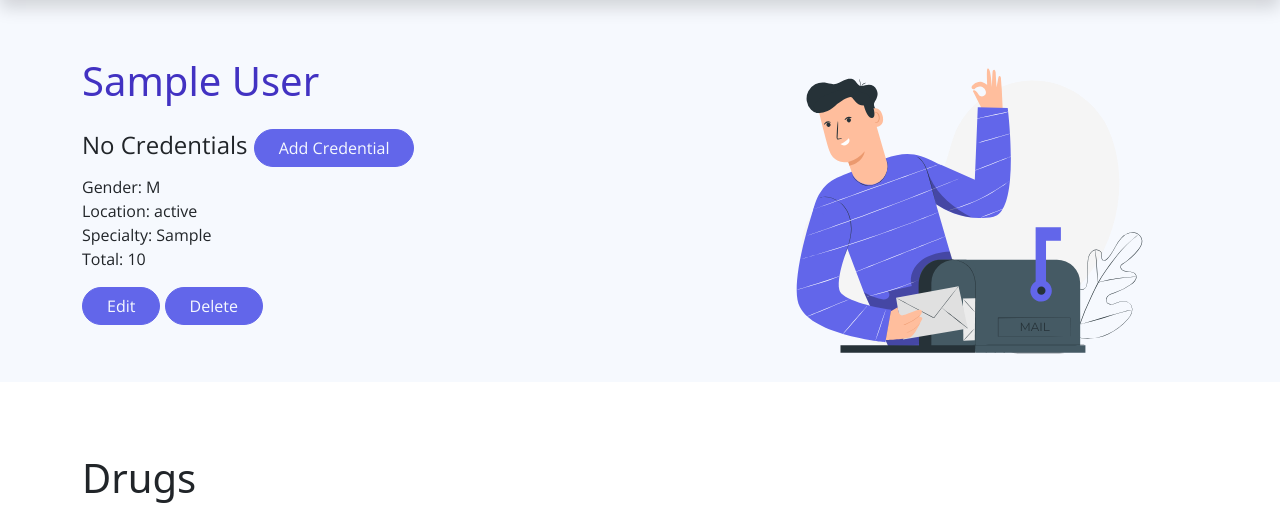
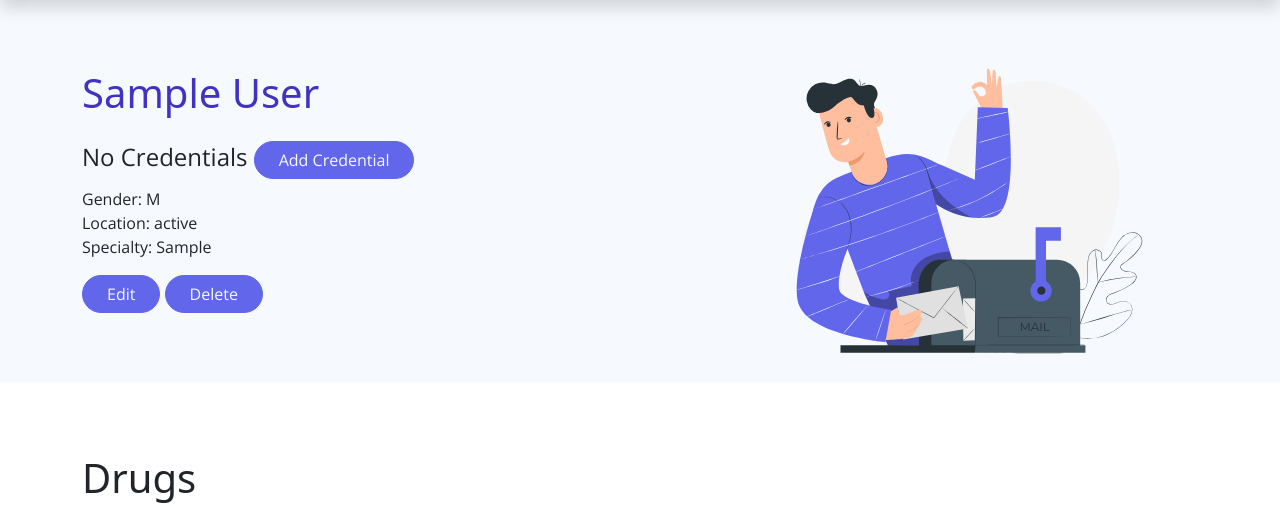
Before and after one commit to IS-Core-1-15/intex, a Django app: page /detail/person/1/ in a window 1280 px wide. Shown: the part 76-587 px from the top of the page. Run offline with Django 3.2, Linux system fonts and the light colour scheme; tables that the repository leaves empty hold one stand-in row (values such as "Sample post"); data that the repository does not hold is empty; parts of the project's set-up code (start-up, migrations or seed data) failed here and were passed over; some libraries are stand-ins or nearby versions.

Commit message:
Remove total

```diff
--- a/templates/DrugApp/details/p_detail.html
+++ b/templates/DrugApp/details/p_detail.html
@@ -27,7 +27,7 @@
                     Gender: {{person.gender}}<br>
                     Location: {{person.state}}<br>
                     Specialty: {{person.specialty}}<br>
-                    Total: {{person.totalprescriptions}}<br>
+                    {% comment %} Total: {{person.totalprescriptions}}<br> {% endcomment %}
                     {% if prediciton %}
                         Prediction: {{prediction}}<br>
                     {% endif %}
```
